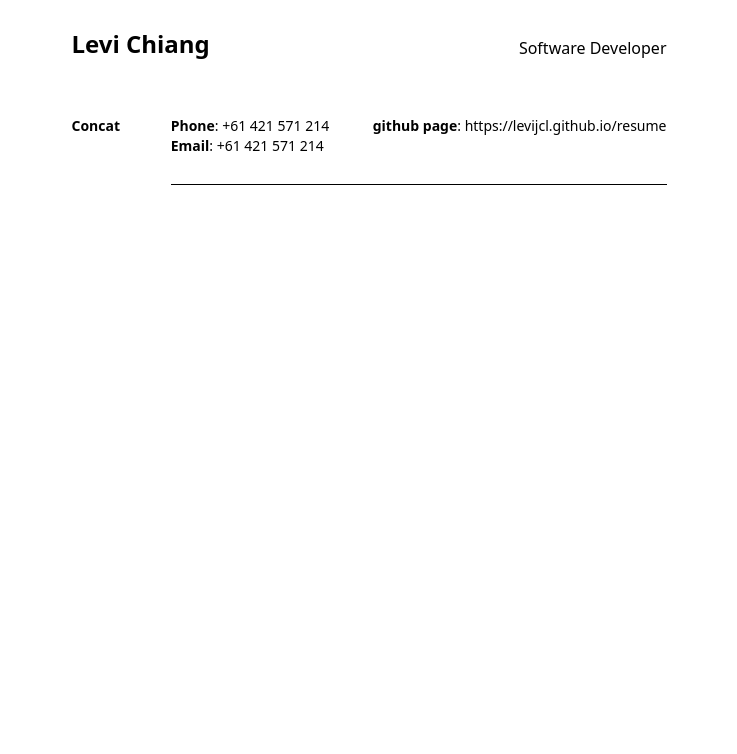
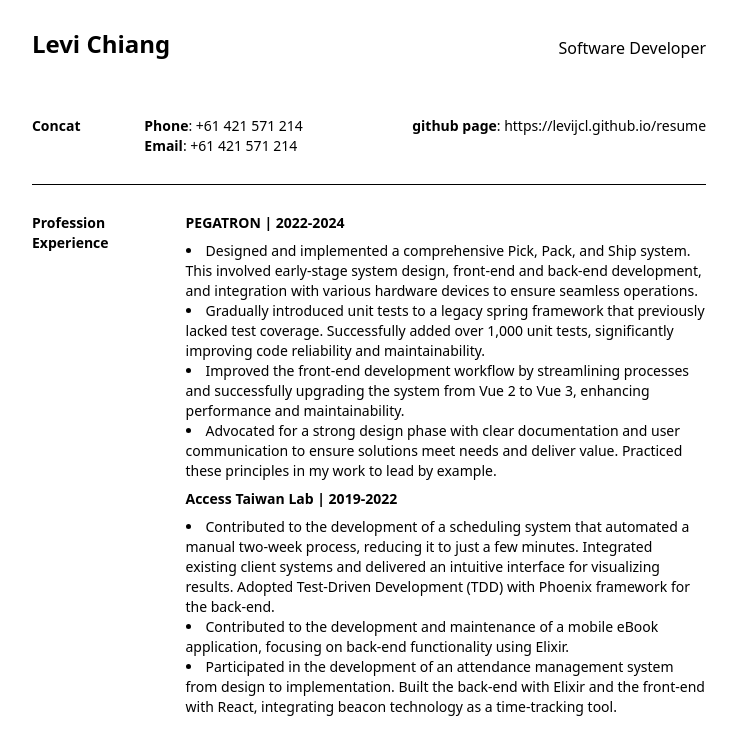
Before and after one commit to levijcl/resume, a website: page index.html in a window 1280 px wide. Shown: the whole page, without its empty margins (271-1008 px from the left). Drawn offline with Linux system fonts and the light colour scheme.

Commit message:
Add experience

```diff
--- a/index.html
+++ b/index.html
@@ -26,9 +26,67 @@
           <p><strong>Email</strong>: +61 421 571 214</p>
         </div>
       </section>
-      <section class="hidden sm:my-7 sm:flex sm:justify-between">
-        <div class="sm:basis-1/6"></div>
-        <hr class="sm:border-black sm:flex-1"/>
+      <section class="my-7 sm:flex sm:justify-between">
+        <div class="hidden sm:basis-1/6"></div>
+        <hr class="border-black sm:flex-1" />
+      </section>
+      <section class="text-sm sm:flex sm:justify-between">
+        <div class="mb-2 sm:mb-0 sm:basis-1/6">
+          <strong>Profession Experience</strong>
+        </div>
+        <div class="sm:flex-1 text-sm max-w-prose">
+          <div class="mb-2">
+            <strong>PEGATRON | 2022-2024</strong>
+          </div>
+          <ul class="list-disc list-inside">
+            <li>
+              Designed and implemented a comprehensive Pick, Pack, and Ship
+              system. This involved early-stage system design, front-end and
+              back-end development, and integration with various hardware
+              devices to ensure seamless operations.
+            </li>
+            <li>
+              Gradually introduced unit tests to a legacy spring framework that
+              previously lacked test coverage. Successfully added over 1,000
+              unit tests, significantly improving code reliability and
+              maintainability.
+            </li>
+            <li>
+              Improved the front-end development workflow by streamlining
+              processes and successfully upgrading the system from Vue 2 to Vue
+              3, enhancing performance and maintainability.
+            </li>
+            <li>
+              Advocated for a strong design phase with clear documentation and
+              user communication to ensure solutions meet needs and deliver
+              value. Practiced these principles in my work to lead by example.
+            </li>
+          </ul>
+          <div class="my-2">
+            <div class="mb-2">
+              <strong>Access Taiwan Lab | 2019-2022</strong>
+            </div>
+            <ul class="list-disc list-inside">
+              <li>
+                Contributed to the development of a scheduling system that
+                automated a manual two-week process, reducing it to just a few
+                minutes. Integrated existing client systems and delivered an
+                intuitive interface for visualizing results. Adopted Test-Driven
+                Development (TDD) with Phoenix framework for the back-end.
+              </li>
+              <li>
+                Contributed to the development and maintenance of a mobile eBook
+                application, focusing on back-end functionality using Elixir.
+              </li>
+              <li>
+                Participated in the development of an attendance management
+                system from design to implementation. Built the back-end with
+                Elixir and the front-end with React, integrating beacon
+                technology as a time-tracking tool.
+              </li>
+            </ul>
+          </div>
+        </div>
       </section>
     </div>
   </body>
```
Also changed, not shown: src/output.css.
